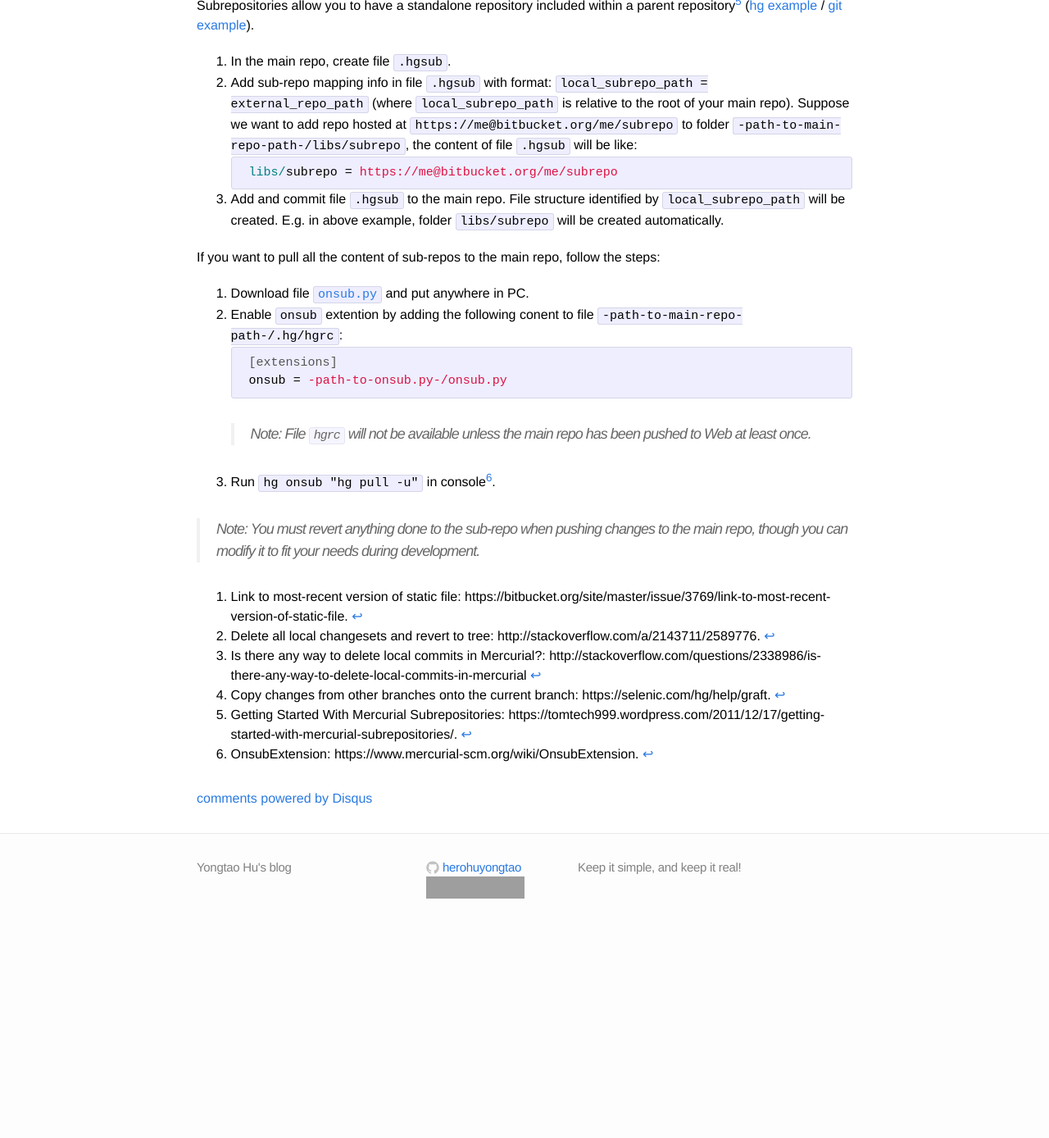
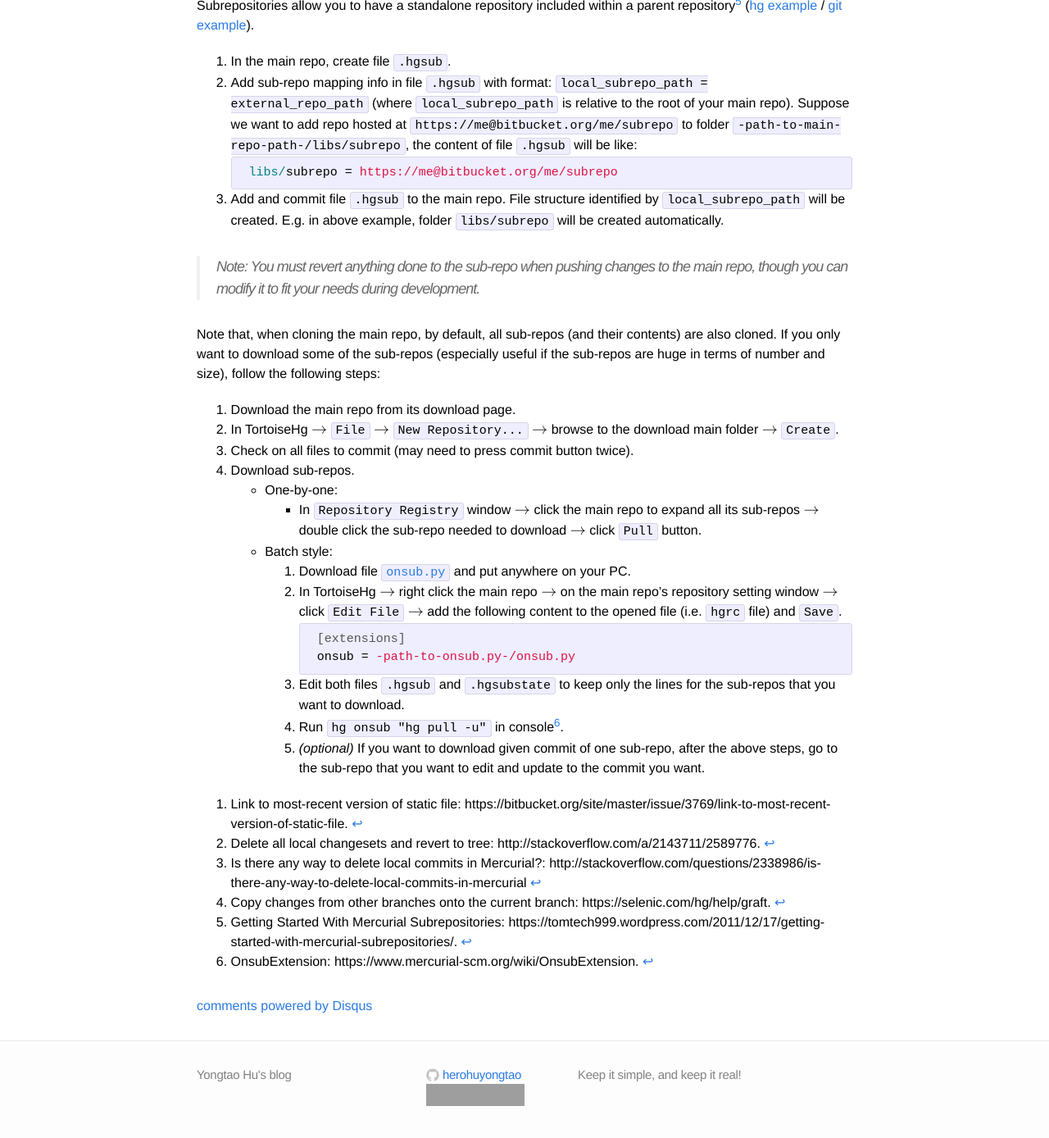
Before and after one commit to blog-ythu/blog-ythu.github.io, a Jekyll site: the page built from _posts/2013-01-22-host-code-via-Bitbucket.md, in a window 1280 px wide and 1400 px high, scrolled down 4176 px. Shown: the top 1388 px of the window at 82% size. Built offline with Jekyll 4.4.1, drawn with Linux system fonts in a browser that asks for light colours; nearby versions of some CDN libraries; Markdown is read by kramdown in place of the engine named in the settings; formulas are drawn with MathJax 3; comment, search, counter and statistics services are not loaded; before the commit the page ends 5323 px from its top, so only the background shows below that; grey boxes are pictures that could not be loaded.

Commit message:
update post: Host code via Bitbucket (sub-repo part)

````diff
--- a/_posts/2013-01-22-host-code-via-Bitbucket.md
+++ b/_posts/2013-01-22-host-code-via-Bitbucket.md
@@ -119,22 +119,28 @@ Subrepositories allow you to have a standalone repository included within a pare
     ```
 3. Add and commit file `.hgsub` to the main repo. File structure identified by `local_subrepo_path` will be created. E.g. in above example, folder `libs/subrepo` will be created automatically.
 
-If you want to pull all the content of sub-repos to the main repo, follow the steps:
-
-1. Download file [`onsub.py`](https://www.dropbox.com/s/zsx5av6mjeux47b/onsub.py) and put anywhere in PC.
-2. Enable `onsub` extention by adding the following conent to file `-path-to-main-repo-path-/.hg/hgrc`:
-
-    ```ini
-    [extensions]
-    onsub = -path-to-onsub.py-/onsub.py
-    ```
-
-    > Note: File `hgrc` will not be available unless the main repo has been pushed to Web at least once.
-
-3. Run `hg onsub "hg pull -u"` in console[^4].
-
 > Note: You must revert anything done to the sub-repo when pushing changes to the main repo, though you can modify it to fit your needs during development.
 
+Note that, when cloning the main repo, by default, all sub-repos (and their contents) are also cloned. If you only want to download some of the sub-repos (especially useful if the sub-repos are huge in terms of number and size), follow the following steps:
+
+1. Download the main repo from its download page.
+2. In TortoiseHg \\(\rightarrow\\) `File` \\(\rightarrow\\) `New Repository...` \\(\rightarrow\\) browse to the download main folder \\(\rightarrow\\) `Create`.
+3. Check on all files to commit (may need to press commit button twice).
+4. Download sub-repos.
+    - One-by-one:
+        - In `Repository Registry` window \\(\rightarrow\\) click the main repo to expand all its sub-repos \\(\rightarrow\\) double click the sub-repo needed to download \\(\rightarrow\\) click `Pull` button.
+    - Batch style:
+        0. Download file [`onsub.py`](https://www.dropbox.com/s/zsx5av6mjeux47b/onsub.py) and put anywhere on your PC.
+        1. In TortoiseHg \\(\rightarrow\\) right click the main repo \\(\rightarrow\\) on the main repo's repository setting window \\(\rightarrow\\) click `Edit File` \\(\rightarrow\\) add the following content to the opened file (i.e. `hgrc` file) and `Save`.
+
+            ```ini
+            [extensions]
+            onsub = -path-to-onsub.py-/onsub.py
+            ```
+
+        2. Edit both files `.hgsub` and `.hgsubstate` to keep only the lines for the sub-repos that you want to download.
+        3. Run `hg onsub "hg pull -u"` in console[^4].
+        4. *(optional)* If you want to download given commit of one sub-repo, after the above steps, go to the sub-repo that you want to edit and update to the commit you want.
 
 [^1]: Link to most-recent version of static file: https://bitbucket.org/site/master/issue/3769/link-to-most-recent-version-of-static-file.
 [^2]: Delete all local changesets and revert to tree: http://stackoverflow.com/a/2143711/2589776.
````
